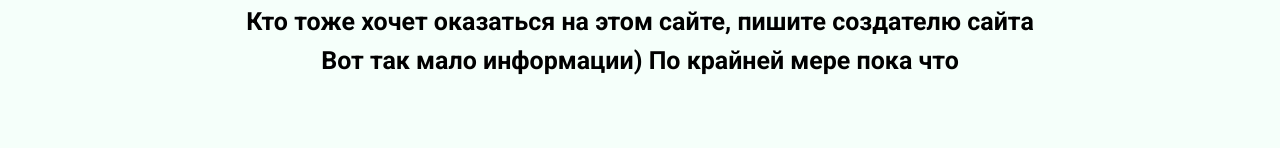
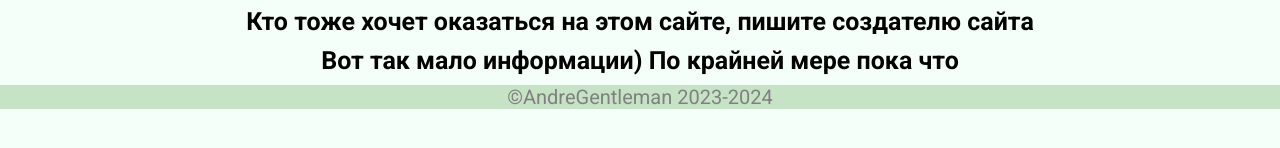
Before and after one commit to Andre-Gentleman/InfoFurry, a plain HTML site: page Info.html in a window 1280 px wide. Shown: the part 184-332 px from the top of the page. Drawn offline with Linux system fonts and the light colour scheme.

Commit message:
Update Info.html

```diff
--- a/Info.html
+++ b/Info.html
@@ -31,6 +31,11 @@
       <p class="info">Кто тоже хочет оказаться на этом сайте, пишите cоздателю сайта</p>
       <p class="info">Вот так мало информации) По крайней мере пока что</p>
     </div>
+    <footer>
+        <div class="container">
+          <p class="ap">©AndreGentleman 2023-2024</p>
+        </div>
+    </footer>
     <script src="script.js"></script>
 </body>
 </html>
```
